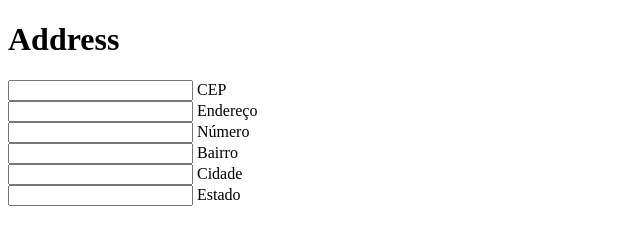
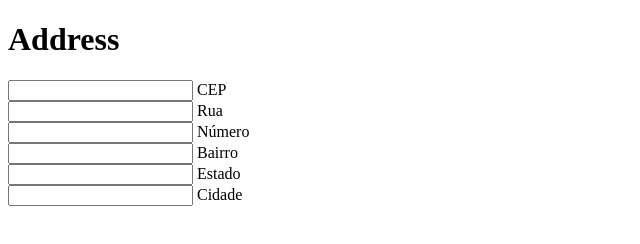
Before and after one commit to GabrielXcabral/Exerc-cio---Requisi-o-Ass-ncrona, a plain HTML site: page index.html in a window 1280 px wide. Shown: the full height of the page, 0-640 px from the left. Drawn offline with Linux system fonts and the light colour scheme.

Commit message:
Update index.html

```diff
--- a/index.html
+++ b/index.html
@@ -17,7 +17,7 @@
             </div>
             <div class="inputbox">
                 <input type="text" id="endereco"  required>
-                <label for="endereco">Endereço</label>
+                <label for="endereco">Rua</label>
             </div>
             <div class="inputbox">
                 <input type="text" id="numero"  required>
@@ -31,11 +31,11 @@
             </div>
             <div class="inputbox">
                 <input type="text" id="cidade"  required>
-                <label for="cidade">Cidade</label>
+                <label for="cidade">Estado</label>
             </div>
             <div class="inputbox">
                 <input type="text" id="estado"  required>
-                <label for="estado">Estado</label>
+                <label for="estado">Cidade</label>
             </div>
         </div>
     </main>
```
